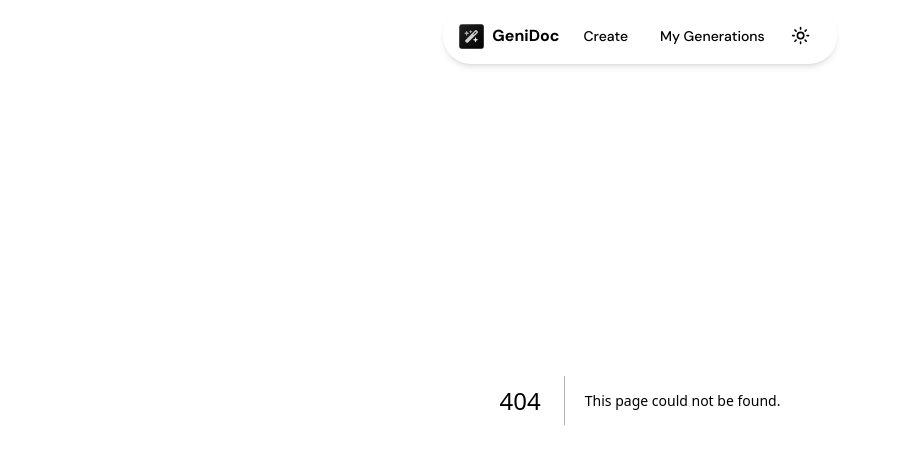
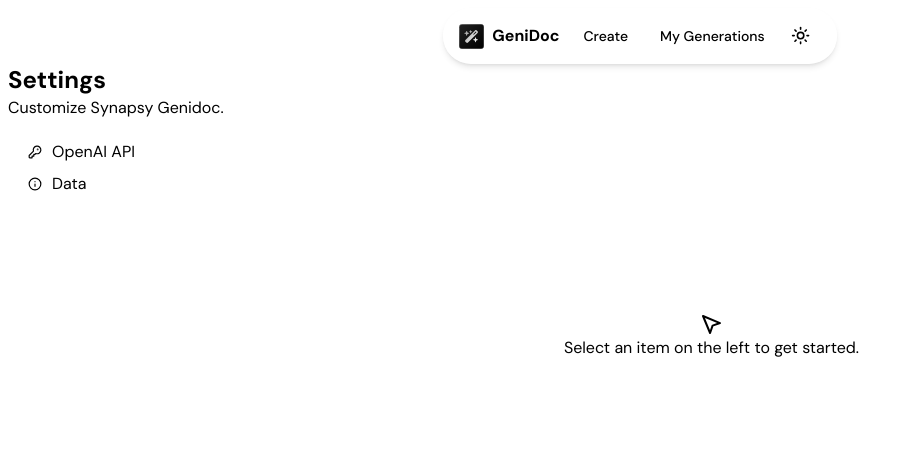
Before and after one commit to synapsy-ai/genidoc, a Next.js app: page /settings in a window 1280 px wide. Before the commit this address had no page. Shown: the top 464 px of the page, without its empty margins (0-914 px from the left). Built offline with nearby package versions, Linux system fonts and the light colour scheme.

Commit message:
Added settings page

```diff
--- /dev/null
+++ b/app/settings/page.tsx
@@ -0,0 +1,10 @@
+import { LucideMousePointer2 } from "lucide-react";
+
+export default function SettingsPage() {
+  return (
+    <div className="min-h-[50vh] flex flex-col items-center justify-center">
+      <LucideMousePointer2 />
+      <p>Select an item on the left to get started.</p>
+    </div>
+  );
+}
```
